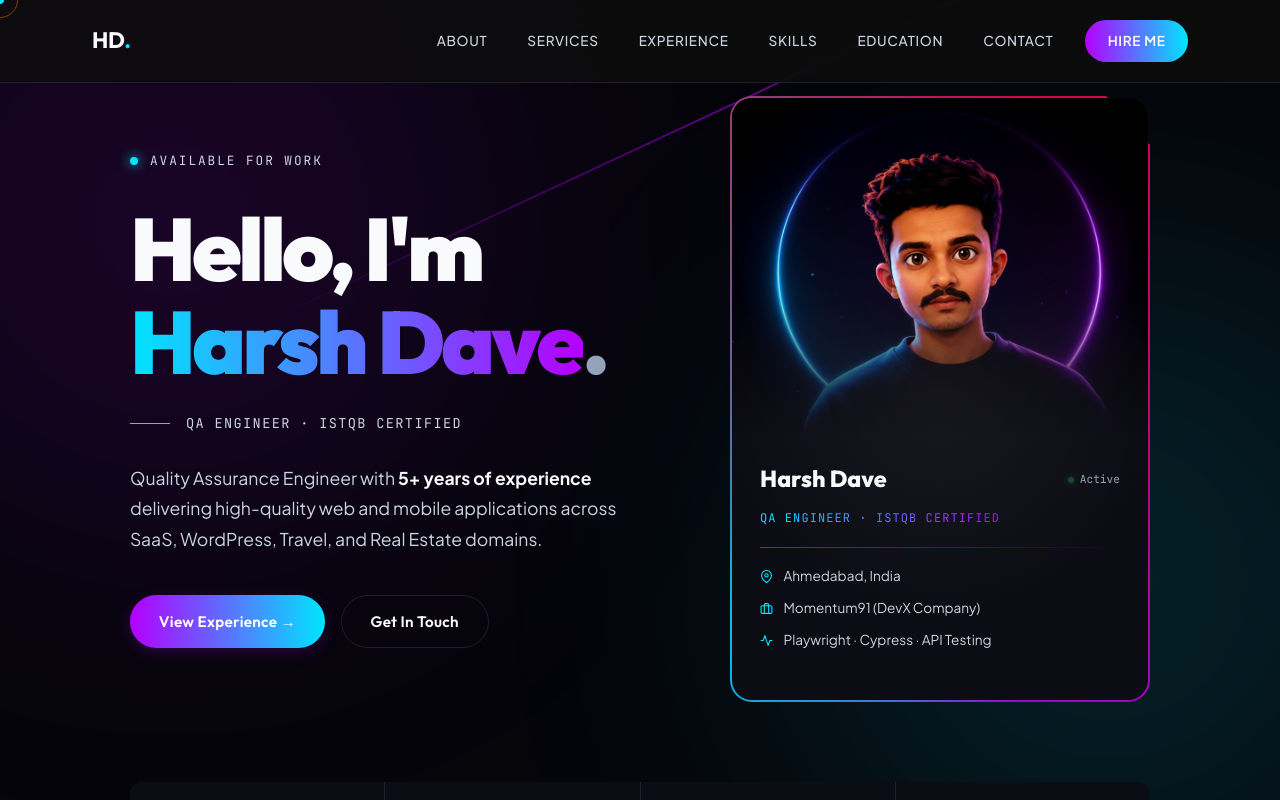
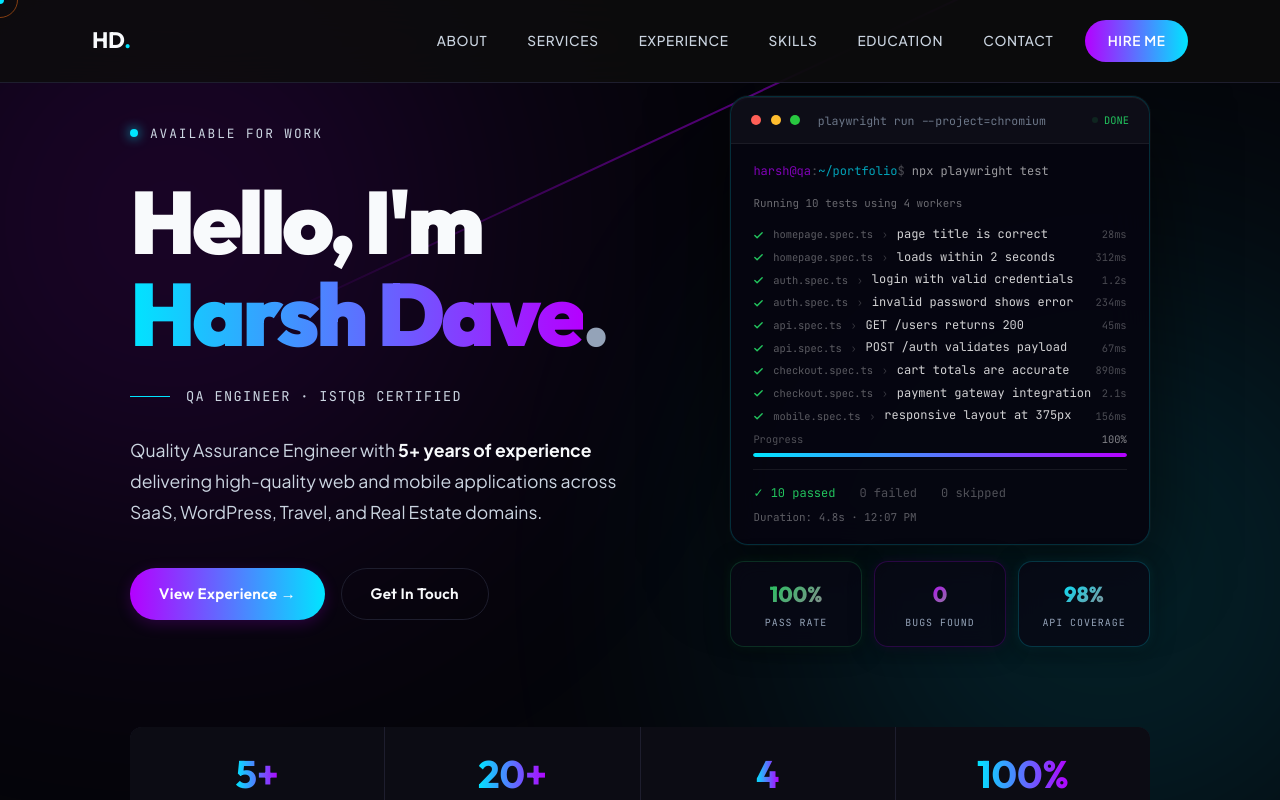
Before and after one commit to daveharshpro/Portfolio, a Next.js app: page / in a window 1280 px wide. Shown: the top 800 px of the page. Built offline with nearby package versions, Linux system fonts and the light colour scheme.

Commit message:
New hero section, replica of playwright execution

```diff
--- a/src/components/Hero.tsx
+++ b/src/components/Hero.tsx
@@ -1,6 +1,6 @@
 "use client";
-import { motion, useMotionValue, useTransform, useSpring, Variants } from "framer-motion";
-import { useRef } from "react";
+import { motion, useMotionValue, useTransform, useSpring, Variants, AnimatePresence } from "framer-motion";
+import { useRef, useState, useEffect } from "react";
 
 const fadeUp: Variants = {
   hidden: { opacity: 0, y: 40 },
@@ -18,64 +18,75 @@ const stats = [
   { value: "100%", label: "Client Satisfaction" },
 ];
 
-const infoRows = [
-  {
-    icon: (
-      <svg width="13" height="13" viewBox="0 0 24 24" fill="none" stroke="currentColor" strokeWidth="2" strokeLinecap="round" strokeLinejoin="round">
-        <path d="M21 10c0 7-9 13-9 13s-9-6-9-13a9 9 0 0 1 18 0z"/>
-        <circle cx="12" cy="10" r="3"/>
-      </svg>
-    ),
-    text: "Ahmedabad, India",
-  },
-  {
-    icon: (
-      <svg width="13" height="13" viewBox="0 0 24 24" fill="none" stroke="currentColor" strokeWidth="2" strokeLinecap="round" strokeLinejoin="round">
-        <rect x="2" y="7" width="20" height="14" rx="2" ry="2"/>
-        <path d="M16 21V5a2 2 0 0 0-2-2h-4a2 2 0 0 0-2 2v16"/>
-      </svg>
-    ),
-    text: "Momentum91 (DevX Company)",
-  },
-  {
-    icon: (
-      <svg width="13" height="13" viewBox="0 0 24 24" fill="none" stroke="currentColor" strokeWidth="2" strokeLinecap="round" strokeLinejoin="round">
-        <polyline points="22 12 18 12 15 21 9 3 6 12 2 12"/>
-      </svg>
-    ),
-    text: "Playwright · Cypress · API Testing",
-  },
+/* ── Live test data ────────────────────────────────────────────────── */
+const TESTS = [
+  { suite: "homepage.spec.ts",  name: "page title is correct",           time: "28ms"  },
+  { suite: "homepage.spec.ts",  name: "loads within 2 seconds",          time: "312ms" },
+  { suite: "auth.spec.ts",      name: "login with valid credentials",     time: "1.2s"  },
+  { suite: "auth.spec.ts",      name: "invalid password shows error",     time: "234ms" },
+  { suite: "api.spec.ts",       name: "GET /users returns 200",           time: "45ms"  },
+  { suite: "api.spec.ts",       name: "POST /auth validates payload",     time: "67ms"  },
+  { suite: "checkout.spec.ts",  name: "cart totals are accurate",         time: "890ms" },
+  { suite: "checkout.spec.ts",  name: "payment gateway integration",      time: "2.1s"  },
+  { suite: "mobile.spec.ts",    name: "responsive layout at 375px",       time: "156ms" },
+  { suite: "mobile.spec.ts",    name: "touch gestures fire correctly",    time: "89ms"  },
 ];
 
+const DURATION_MS = 380; // ms per test reveal
+
+/* ── Tiny stat chip ────────────────────────────────────────────────── */
+function StatChip({ label, value, accent }: { label: string; value: string; accent: string }) {
+  return (
+    <div style={{
+      display: "flex", flexDirection: "column", alignItems: "center",
+      padding: "0.9rem 1.2rem",
+      borderRadius: "14px",
+      background: "rgba(8,8,20,0.8)",
+      backdropFilter: "blur(12px)",
+      border: `1px solid ${accent}33`,
+      boxShadow: `0 4px 24px rgba(0,0,0,0.4), 0 0 12px ${accent}18`,
+      flex: 1,
+    }}>
+      <span style={{ fontFamily: "var(--font-heading)", fontSize: "1.35rem", fontWeight: 800, background: `linear-gradient(135deg, ${accent}, #ffffff88)`, WebkitBackgroundClip: "text", WebkitTextFillColor: "transparent" }}>
+        {value}
+      </span>
+      <span style={{ fontFamily: "var(--font-mono)", fontSize: "0.62rem", color: "var(--text-muted)", letterSpacing: "0.1em", marginTop: "0.2rem", textTransform: "uppercase" }}>
+        {label}
+      </span>
+    </div>
+  );
+}
+
 export default function Hero() {
-  const cardRef = useRef<HTMLDivElement>(null);
-  const mouseX = useMotionValue(0.5);
-  const mouseY = useMotionValue(0.5);
+  /* ── Terminal animation state ────── */
+  const [testCount, setTestCount] = useState(0);
+  const [isDone, setIsDone] = useState(false);
 
-  const rotateX = useSpring(useTransform(mouseY, [0, 1], [7, -7]), { stiffness: 180, damping: 28 });
-  const rotateY = useSpring(useTransform(mouseX, [0, 1], [-7, 7]), { stiffness: 180, damping: 28 });
+  useEffect(() => {
+    if (isDone) {
+      const t = setTimeout(() => { setTestCount(0); setIsDone(false); }, 3200);
+      return () => clearTimeout(t);
+    }
+    if (testCount < TESTS.length) {
+      const t = setTimeout(() => setTestCount(c => c + 1), DURATION_MS);
+      return () => clearTimeout(t);
+    } else {
+      setIsDone(true);
+    }
+  }, [testCount, isDone]);
 
-  const handleMouseMove = (e: React.MouseEvent<HTMLDivElement>) => {
-    const rect = cardRef.current?.getBoundingClientRect();
-    if (!rect) return;
-    mouseX.set((e.clientX - rect.left) / rect.width);
-    mouseY.set((e.clientY - rect.top) / rect.height);
-  };
+  const progress = Math.round((testCount / TESTS.length) * 100);
 
-  const handleMouseLeave = () => {
-    mouseX.set(0.5);
-    mouseY.set(0.5);
-  };
-
+  /* ── Scroll-to-reveal ─────────────────────────────────────────────── */
   return (
     <section id="hero" style={{ minHeight: "100vh", display: "flex", alignItems: "center", paddingTop: "6rem" }}>
       <div className="container" style={{ position: "relative" }}>
-        {/* Diagonal decorative glow line */}
+        {/* Decorative glow line */}
         <div style={{ position: "absolute", top: "0%", right: "-10%", width: "100%", height: "2px", background: "linear-gradient(90deg, transparent, var(--accent-secondary), transparent)", transform: "rotate(-25deg)", opacity: 0.5, pointerEvents: "none" }} />
 
         <div className="hero-grid" style={{ position: "relative", zIndex: 1 }}>
 
-          {/* Left — Text */}
+          {/* ── Left — Text (unchanged) ─────────────────────────────── */}
           <motion.div className="hero-grid-left" variants={stagger} initial="hidden" animate="visible">
             <motion.div variants={fadeUp} style={{ display: "flex", alignItems: "center", gap: "0.75rem", marginBottom: "2rem" }}>
               <span style={{ width: 8, height: 8, borderRadius: "50%", background: "var(--accent)", display: "inline-block", boxShadow: "0 0 12px var(--accent)" }} />
@@ -107,134 +118,171 @@ export default function Hero() {
             </motion.div>
           </motion.div>
 
-          {/* Right — Profile Card */}
+          {/* ── Right — Live Test Terminal ───────────────────────────── */}
           <motion.div
             initial={{ opacity: 0, x: 60 }}
             animate={{ opacity: 1, x: 0 }}
             transition={{ duration: 0.9, ease: [0.16, 1, 0.3, 1], delay: 0.3 }}
-            style={{ perspective: "1200px" }}
+            style={{ display: "flex", flexDirection: "column", gap: "1rem" }}
           >
-            {/* Rotating gradient border wrapper */}
-            <div style={{ position: "relative", borderRadius: "22px", padding: "2px", overflow: "hidden" }}>
+            {/* Terminal window */}
+            <div style={{
+              borderRadius: "18px",
+              background: "rgba(6,6,16,0.95)",
+              border: "1px solid rgba(0,229,255,0.18)",
+              boxShadow: "0 24px 80px rgba(0,0,0,0.6), 0 0 0 1px rgba(255,255,255,0.04), inset 0 1px 0 rgba(255,255,255,0.06)",
+              overflow: "hidden",
+              backdropFilter: "blur(20px)",
+            }}>
 
-              {/* Spinning conic-gradient acting as the border */}
-              <motion.div
-                style={{
-                  position: "absolute",
-                  top: "50%", left: "50%",
-                  width: "220%", height: "220%",
-                  marginTop: "-110%", marginLeft: "-110%",
-                  background: "conic-gradient(from 0deg, #b500ff 0%, #00e5ff 35%, #ff0055 65%, #b500ff 100%)",
-                  opacity: 0.85,
-                }}
-                animate={{ rotate: 360 }}
-                transition={{ duration: 5, repeat: Infinity, ease: "linear" }}
+              {/* ── Title bar ─── */}
+              <div style={{
+                display: "flex", alignItems: "center", gap: "0.6rem",
+                padding: "0.85rem 1.25rem",
+                borderBottom: "1px solid rgba(255,255,255,0.06)",
+                background: "rgba(255,255,255,0.03)",
+              }}>
+                {/* macOS traffic lights */}
+                <span style={{ width: 10, height: 10, borderRadius: "50%", background: "#ff5f57", display: "block" }} />
+                <span style={{ width: 10, height: 10, borderRadius: "50%", background: "#ffbd2e", display: "block" }} />
+                <span style={{ width: 10, height: 10, borderRadius: "50%", background: "#28c840", display: "block" }} />
+                <span style={{ fontFamily: "var(--font-mono)", fontSize: "0.72rem", color: "var(--text-muted)", marginLeft: "0.5rem", opacity: 0.7 }}>
+                  playwright run --project=chromium
+                </span>
+                {/* Live pulsing dot */}
+                <span style={{ marginLeft: "auto", display: "flex", alignItems: "center", gap: "0.35rem" }}>
+                  <motion.span
+                    animate={{ opacity: isDone ? 0 : [1, 0.2, 1] }}
+                    transition={{ duration: 1.2, repeat: Infinity }}
+                    style={{ width: 6, height: 6, borderRadius: "50%", background: isDone ? "#22c55e" : "#00e5ff", display: "block" }}
                   />
-
-              {/* 3D-tilt card */}
-              <motion.div
-                ref={cardRef}
-                style={{
-                  position: "relative",
-                  background: "var(--bg-card)",
-                  borderRadius: "20px",
-                  overflow: "hidden",
-                  transformStyle: "preserve-3d",
-                  rotateX,
-                  rotateY,
-                  willChange: "transform",
-                }}
-                onMouseMove={handleMouseMove}
-                onMouseLeave={handleMouseLeave}
-              >
-                {/* ── Photo area ─────────────────────────────────────── */}
-                <div style={{ height: "340px", position: "relative", overflow: "hidden", background: "#0a0a0a" }}>
-                  {/* Ambient glow behind image */}
-                  <div style={{ position: "absolute", top: "50%", left: "50%", transform: "translate(-50%, -50%)", width: "100%", height: "100%", background: "radial-gradient(circle, var(--accent-glow) 0%, transparent 70%)" }} />
-
-                  {/* Decorative circles */}
-                  <div style={{ position: "absolute", top: "50%", left: "50%", transform: "translate(-50%, -50%)", width: "320px", height: "320px", border: "1px dashed rgba(255,255,255,0.1)", borderRadius: "50%", pointerEvents: "none" }} />
-                  <div style={{ position: "absolute", top: "50%", left: "50%", transform: "translate(-50%, -50%)", width: "100%", height: "1px", background: "rgba(255,255,255,0.05)", pointerEvents: "none" }} />
-                  <div style={{ position: "absolute", top: "50%", left: "50%", transform: "translate(-50%, -50%)", width: "1px", height: "100%", background: "rgba(255,255,255,0.05)", pointerEvents: "none" }} />
-
-                  {/* Photo */}
-                  <img
-                    src="/avatar-neon.jpg"
-                    alt="Harsh Dave"
-                    style={{
-                      width: "100%", height: "100%",
-                      objectFit: "cover", objectPosition: "center center",
-                      filter: "contrast(1.05) brightness(0.95)",
-                      transition: "transform 0.5s ease-out, filter 0.5s ease",
-                    }}
-                    onMouseEnter={(e) => {
-                      e.currentTarget.style.transform = "scale(1.05)";
-                      e.currentTarget.style.filter = "contrast(1.1) brightness(1.05)";
-                    }}
-                    onMouseLeave={(e) => {
-                      e.currentTarget.style.transform = "scale(1)";
-                      e.currentTarget.style.filter = "contrast(1.05) brightness(0.95)";
-                    }}
-                  />
-
-                  {/* Bottom fade to card */}
-                  <div style={{ position: "absolute", inset: 0, background: "linear-gradient(to bottom, transparent 55%, var(--bg-card) 100%)", pointerEvents: "none" }} />
-
-
-                </div>
-
-                {/* ── Info section ─────────────────────────────────── */}
-                <div style={{ padding: "1.4rem 1.75rem 1.75rem" }}>
-                  {/* Name + status */}
-                  <div style={{ display: "flex", alignItems: "center", justifyContent: "space-between", marginBottom: "0.3rem" }}>
-                    <h2 style={{ fontFamily: "var(--font-heading)", fontSize: "1.45rem", fontWeight: 800 }}>
-                      Harsh Dave
-                    </h2>
-                    {/* Live green dot */}
-                    <span style={{ display: "flex", alignItems: "center", gap: "0.35rem", fontSize: "0.7rem", color: "var(--text-muted)", fontFamily: "var(--font-mono)" }}>
-                      <motion.span
-                        animate={{ opacity: [1, 0.3, 1] }}
-                        transition={{ duration: 2, repeat: Infinity }}
-                        style={{ width: 6, height: 6, borderRadius: "50%", background: "#22c55e", boxShadow: "0 0 6px #22c55e", display: "inline-block" }}
-                      />
-                      Active
+                  <span style={{ fontFamily: "var(--font-mono)", fontSize: "0.65rem", color: isDone ? "#22c55e" : "#00e5ff" }}>
+                    {isDone ? "DONE" : "RUNNING"}
+                  </span>
                 </span>
               </div>
 
-                  {/* Gradient role text */}
-                  <p className="text-gradient" style={{ fontFamily: "var(--font-mono)", fontSize: "0.75rem", letterSpacing: "0.09em", marginBottom: "1.1rem" }}>
-                    QA ENGINEER · ISTQB CERTIFIED
-                  </p>
+              {/* ── Terminal body ─── */}
+              <div style={{ padding: "1.1rem 1.4rem", height: "400px", overflow: "hidden", fontFamily: "var(--font-mono)", fontSize: "0.75rem", display: "flex", flexDirection: "column" }}>
 
-                  {/* Divider */}
-                  <div style={{ height: "1px", background: "linear-gradient(90deg, var(--accent), var(--accent-secondary), transparent)", marginBottom: "1.1rem", opacity: 0.4 }} />
-
-                  {/* Info rows */}
-                  <div style={{ display: "flex", flexDirection: "column", gap: "0.6rem", marginBottom: "1.25rem" }}>
-                    {infoRows.map((item, i) => (
-                      <div key={i} style={{ display: "flex", alignItems: "center", gap: "0.65rem", fontSize: "0.85rem", color: "var(--text-secondary)" }}>
-                        <span style={{ color: "var(--accent)", display: "flex", alignItems: "center", flexShrink: 0 }}>{item.icon}</span>
-                        <span>{item.text}</span>
-                      </div>
-                    ))}
+                {/* Prompt header */}
+                <div style={{ color: "#00e5ff", marginBottom: "0.85rem", opacity: 0.7 }}>
+                  <span style={{ color: "#b500ff" }}>harsh@qa</span>
+                  <span style={{ color: "rgba(255,255,255,0.4)" }}>:</span>
+                  <span style={{ color: "#00e5ff" }}>~/portfolio</span>
+                  <span style={{ color: "rgba(255,255,255,0.4)" }}>$ </span>
+                  <span style={{ color: "rgba(255,255,255,0.85)" }}>npx playwright test</span>
                 </div>
 
-
+                {/* Running banner */}
+                <div style={{ color: "rgba(255,255,255,0.4)", marginBottom: "0.75rem", fontSize: "0.68rem" }}>
+                  Running {TESTS.length} tests using {Math.min(testCount + 1, 4)} workers
                 </div>
 
-                {/* Subtle inner glow overlay (3D sheen) */}
+                {/* Tests — revealed one by one */}
+                <div style={{ flex: 1, overflow: "hidden", display: "flex", flexDirection: "column", gap: "0.18rem", marginBottom: "0.6rem" }}>
+                  <AnimatePresence>
+                    {TESTS.slice(0, testCount).map((test, i) => (
+                      <motion.div
+                        key={i}
+                        initial={{ opacity: 0, x: -12, filter: "blur(4px)" }}
+                        animate={{ opacity: 1, x: 0, filter: "blur(0px)" }}
+                        transition={{ duration: 0.25, ease: "easeOut" }}
+                        style={{ display: "flex", alignItems: "center", gap: "0.55rem" }}
+                      >
+                        {/* Check */}
+                        <svg width="11" height="11" viewBox="0 0 24 24" fill="none" stroke="#22c55e" strokeWidth="3" strokeLinecap="round" strokeLinejoin="round">
+                          <polyline points="20 6 9 17 4 12"/>
+                        </svg>
+                        {/* Suite name */}
+                        <span style={{ color: "rgba(255,255,255,0.35)", fontSize: "0.65rem" }}>{test.suite}</span>
+                        <span style={{ color: "rgba(255,255,255,0.2)", fontSize: "0.65rem" }}>›</span>
+                        {/* Test name */}
+                        <span style={{ color: "rgba(255,255,255,0.82)", flex: 1 }}>{test.name}</span>
+                        {/* Time */}
+                        <span style={{ color: "rgba(255,255,255,0.28)", fontSize: "0.65rem", marginLeft: "auto" }}>{test.time}</span>
+                      </motion.div>
+                    ))}
+                  </AnimatePresence>
+
+                  {/* Cursor blink while running */}
+                  {!isDone && testCount < TESTS.length && (
+                    <motion.div
+                      animate={{ opacity: [1, 0, 1] }}
+                      transition={{ duration: 0.8, repeat: Infinity }}
+                      style={{ display: "flex", alignItems: "center", gap: "0.55rem" }}
+                    >
+                      <span style={{ width: 11, height: 11, display: "flex", alignItems: "center", justifyContent: "center" }}>
+                        <motion.span
+                          animate={{ opacity: [1, 0.3, 1] }}
+                          transition={{ duration: 0.6, repeat: Infinity }}
+                          style={{ width: 8, height: 8, borderRadius: "50%", background: "#00e5ff", display: "block" }}
+                        />
+                      </span>
+                      <span style={{ color: "rgba(0,229,255,0.5)", fontSize: "0.68rem" }}>running test…</span>
+                    </motion.div>
+                  )}
+                </div>
+
+                {/* Progress bar — always pinned to bottom */}
+                <div style={{ flexShrink: 0, marginBottom: "0.75rem" }}>
+                  <div style={{ display: "flex", justifyContent: "space-between", marginBottom: "0.35rem" }}>
+                    <span style={{ color: "rgba(255,255,255,0.3)", fontSize: "0.65rem" }}>Progress</span>
+                    <span style={{ color: "rgba(255,255,255,0.5)", fontSize: "0.65rem" }}>{progress}%</span>
+                  </div>
+                  <div style={{ height: 4, borderRadius: 100, background: "rgba(255,255,255,0.07)", overflow: "hidden" }}>
                     <motion.div
                       style={{
-                    position: "absolute", inset: 0, pointerEvents: "none", borderRadius: "20px",
-                    background: useTransform(
-                      [mouseX, mouseY] as never,
-                      ([x, y]: number[]) =>
-                        `radial-gradient(circle at ${x * 100}% ${y * 100}%, rgba(255,255,255,0.05) 0%, transparent 60%)`
-                    ),
+                        height: "100%", borderRadius: 100,
+                        background: "linear-gradient(90deg, #00e5ff, #b500ff)",
+                        boxShadow: "0 0 8px rgba(0,229,255,0.6)",
                       }}
+                      animate={{ width: `${progress}%` }}
+                      transition={{ duration: 0.3, ease: "easeOut" }}
                     />
+                  </div>
+                </div>
+
+                {/* Summary — shown when all done */}
+                <AnimatePresence>
+                  {isDone && (
+                    <motion.div
+                      key="summary"
+                      initial={{ opacity: 0, y: 8 }}
+                      animate={{ opacity: 1, y: 0 }}
+                      exit={{ opacity: 0, y: -8 }}
+                      transition={{ duration: 0.4 }}
+                      style={{
+                        borderTop: "1px solid rgba(255,255,255,0.07)",
+                        paddingTop: "0.85rem",
+                        display: "flex", flexDirection: "column", gap: "0.3rem",
+                      }}
+                    >
+                      <div style={{ display: "flex", gap: "1.5rem" }}>
+                        <span style={{ color: "#22c55e" }}>✓ {TESTS.length} passed</span>
+                        <span style={{ color: "rgba(255,255,255,0.3)" }}>0 failed</span>
+                        <span style={{ color: "rgba(255,255,255,0.3)" }}>0 skipped</span>
+                      </div>
+                      <div style={{ color: "rgba(255,255,255,0.35)", fontSize: "0.68rem" }}>
+                        Duration: 4.8s · {new Date().toLocaleTimeString([], { hour: "2-digit", minute: "2-digit" })}
+                      </div>
                     </motion.div>
+                  )}
+                </AnimatePresence>
               </div>
+            </div>
+
+            {/* ── Stat chips ─── */}
+            <motion.div
+              style={{ display: "flex", gap: "0.75rem" }}
+              initial={{ opacity: 0, y: 16 }}
+              animate={{ opacity: 1, y: 0 }}
+              transition={{ delay: 0.7, duration: 0.6 }}
+            >
+              <StatChip label="Pass Rate" value="100%" accent="#22c55e" />
+              <StatChip label="Bugs Found" value="0" accent="#b500ff" />
+              <StatChip label="API Coverage" value="98%" accent="#00e5ff" />
+            </motion.div>
           </motion.div>
         </div>
 
--- a/src/components/Services.tsx
+++ b/src/components/Services.tsx
@@ -16,7 +16,7 @@ const services = [
   {
     num: "02",
     title: "API Testing",
-    desc: "End-to-end API validation using Postman & Swagger — verifying business logic, data integrity, and contract testing across all endpoints.",
+    desc: "End-to-end API validation using Postman & Swagger, verifying business logic, data integrity, and contract testing across all endpoints.",
     tags: ["Postman", "Swagger", "REST"],
   },
   {
@@ -34,7 +34,7 @@ const services = [
   {
     num: "05",
     title: "Domain Testing",
-    desc: "Specialized testing for Real Estate, ERP, CRM, SaaS, WordPress, and Travel & Booking platforms — complex workflows and business rule validation.",
+    desc: "Specialized testing for Real Estate, ERP, CRM, SaaS, WordPress, and Travel & Booking platforms, covering complex workflows and business rule validation.",
     tags: ["Real Estate", "ERP", "CRM"],
   },
   {
@@ -62,7 +62,7 @@ export default function Services() {
           </div>
           <h2 className="section-title">Services &amp;<br /><span style={{ color: "var(--accent)" }}>Expertise</span></h2>
           <p className="section-subtitle" style={{ marginBottom: "3.5rem" }}>
-            End-to-end quality assurance from strategy to execution — ensuring every product ships with confidence.
+            End-to-end quality assurance from strategy to execution, ensuring every product ships with confidence.
           </p>
         </motion.div>
 
```
Also changed, not shown: src/components/Contact.tsx (+5 -2 lines), src/components/CursorFollower.tsx (+11 -2 lines), src/components/Education.tsx (+4 -4 lines), src/components/Experience.tsx (+5 -5 lines). Lines whose indentation alone changed are shown as unchanged.
